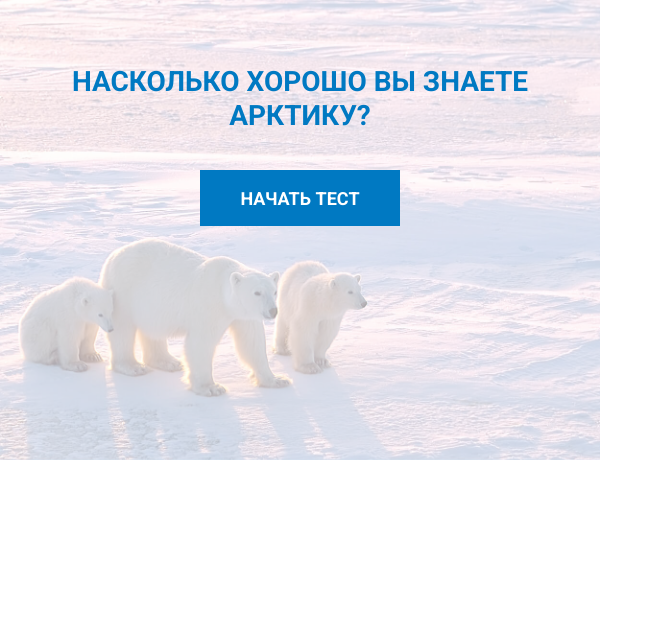
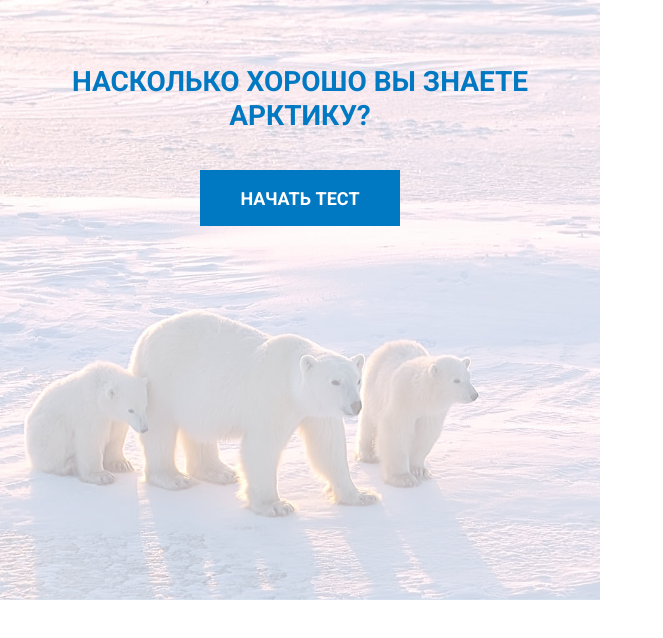
Before and after one commit to dmbozhok/viktorina, a Vue app in the folder viktorina/: page / in a window 1280 px wide. Shown: the top 638 px of the page, without its empty margins (0-663 px from the left). Built offline with nearby package versions, Linux system fonts and the light colour scheme.

Commit message:
Поменял высоту с 460 до 600 px

```diff
--- a/viktorina/public/frame.html
+++ b/viktorina/public/frame.html
@@ -10,7 +10,7 @@
         #frame {
             margin: 0 auto;
             width: 600px;
-            height: 460px;
+            height: 600px;
             max-width: 100%;
             max-height: 100vh;
             display: block;
--- a/viktorina/src/App.vue
+++ b/viktorina/src/App.vue
@@ -174,8 +174,7 @@ export default {
 	margin-top: 0;
 	width: 600px;
 	max-width: 100%;
-	height: 460px;
-	max-height: 100vh;
+	height: 600px;
 	position: relative;
 }
 .container {
--- a/viktorina/src/components/Question.vue
+++ b/viktorina/src/components/Question.vue
@@ -168,12 +168,12 @@
 	@media screen and (max-width: 500px) {
 		.question-part {
 			padding: 40px 20px 0;
-		}
+		}/*
 		.question-header {
 			font-size: 16px;
 		}
 		label .question-text {
 			font-size: 14px;
-		}
+		}*/
 	}
 </style>
```
Also changed, not shown: 8 other files (tests, documents, lock files or other folders).
